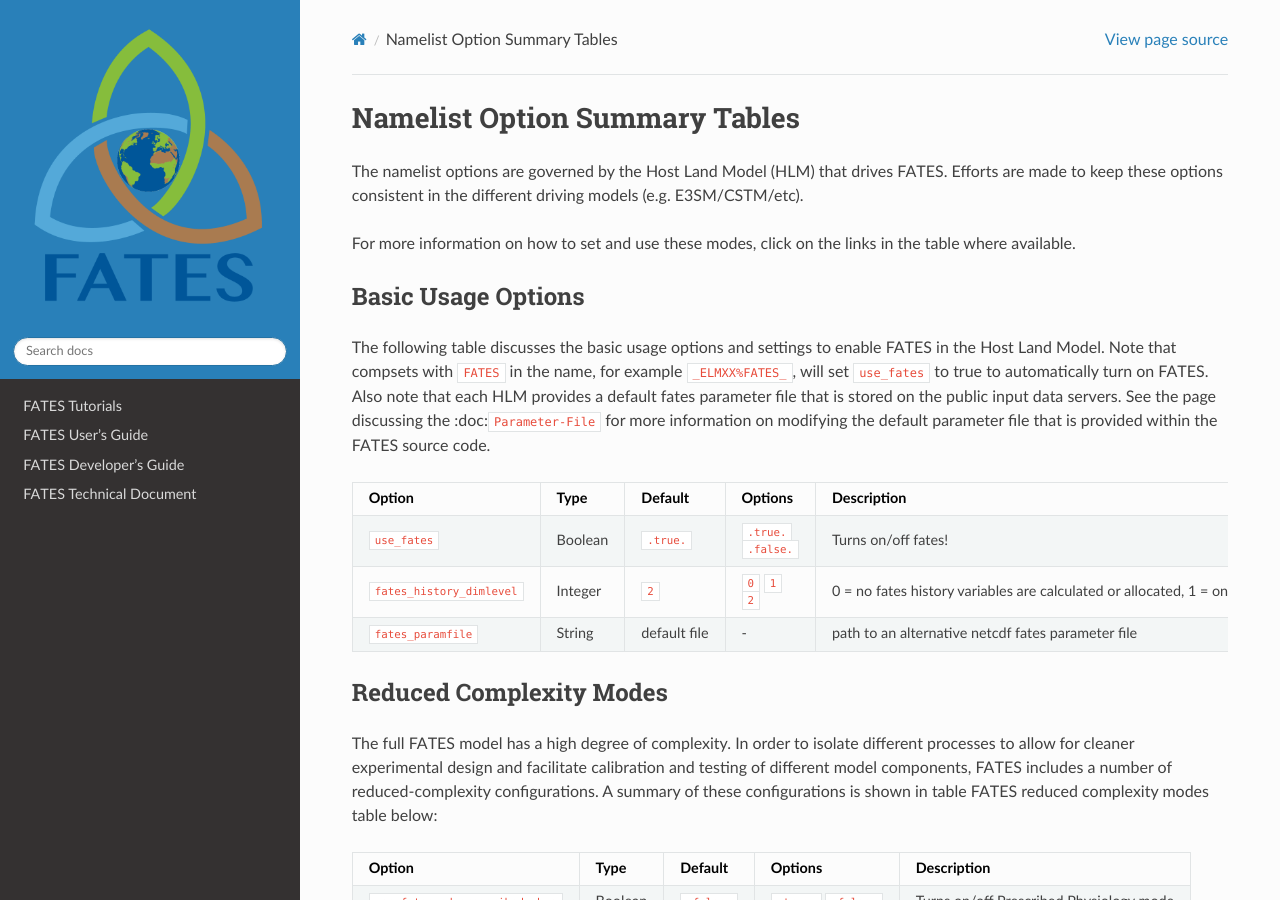
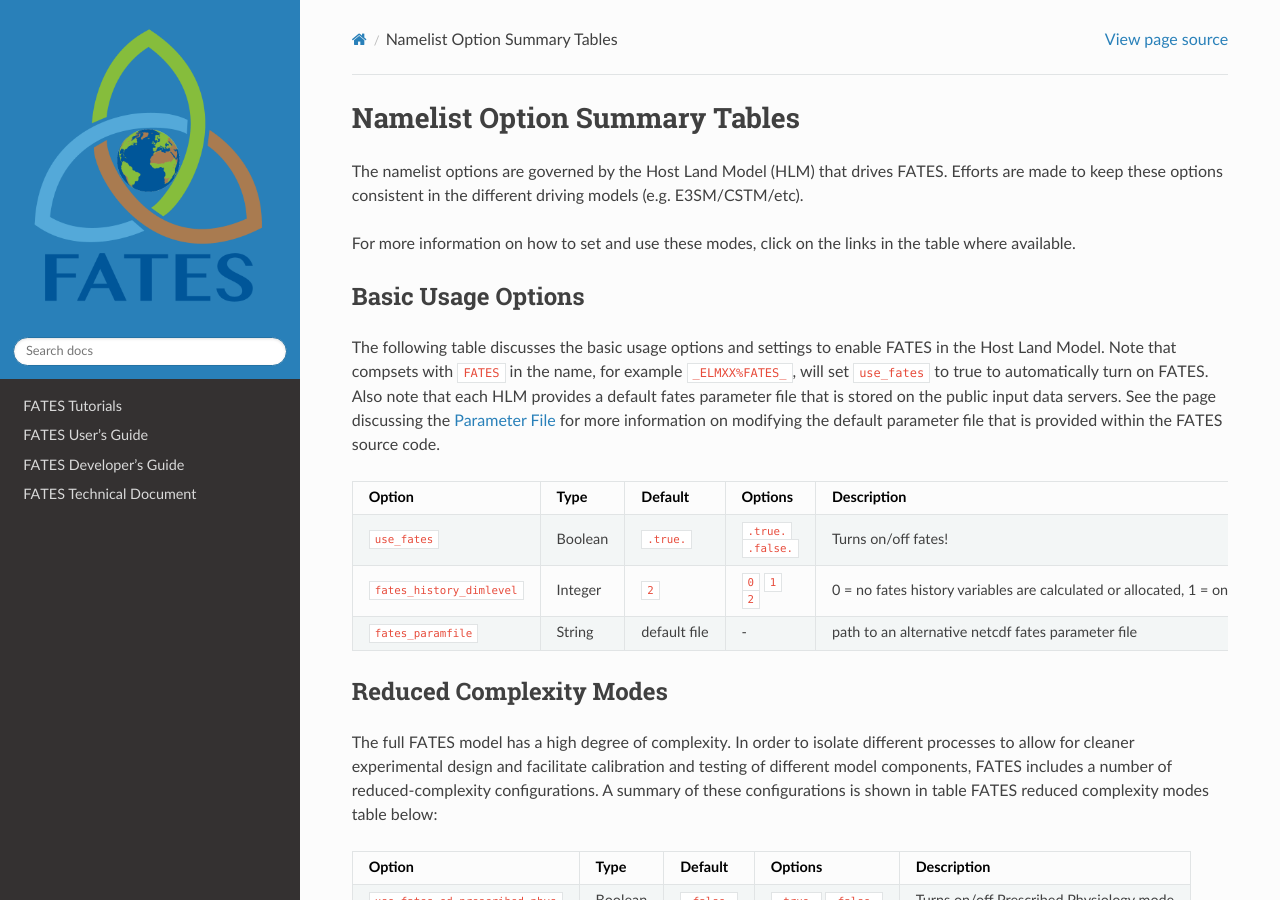
Before and after one commit to NGEET/fates-users-guide, a Sphinx documentation site: the page built from docs/source/user/namelist-options.md, in a window 1280 px wide and 900 px high. Built offline with Sphinx 7.4.7 and the Read the Docs theme 3.1.0, drawn with Linux system fonts in a browser that asks for light colours; some of the changed lines change nothing that is shown.

Commit message:
fix the link for real

```diff
--- a/docs/source/user/namelist-options.md
+++ b/docs/source/user/namelist-options.md
@@ -6,7 +6,7 @@
 
 ## Basic Usage Options
 
-The following table discusses the basic usage options and settings to enable FATES in the Host Land Model.  Note that compsets with `FATES` in the name, for example `_ELMXX%FATES_`, will set `use_fates` to true to automatically turn on FATES.  Also note that each HLM provides a default fates parameter file that is stored on the public input data servers.  See the page discussing the :doc:`Parameter-File` for more information on modifying the default parameter file that is provided within the FATES source code.
+The following table discusses the basic usage options and settings to enable FATES in the Host Land Model.  Note that compsets with `FATES` in the name, for example `_ELMXX%FATES_`, will set `use_fates` to true to automatically turn on FATES.  Also note that each HLM provides a default fates parameter file that is stored on the public input data servers.  See the page discussing the {doc}`Parameter-File` for more information on modifying the default parameter file that is provided within the FATES source code.
 
 | Option                   | Type    | Default      | Options            | Description |
 |:-------------------------|:-------:|:------------:|:-------------------|:------------|
```
